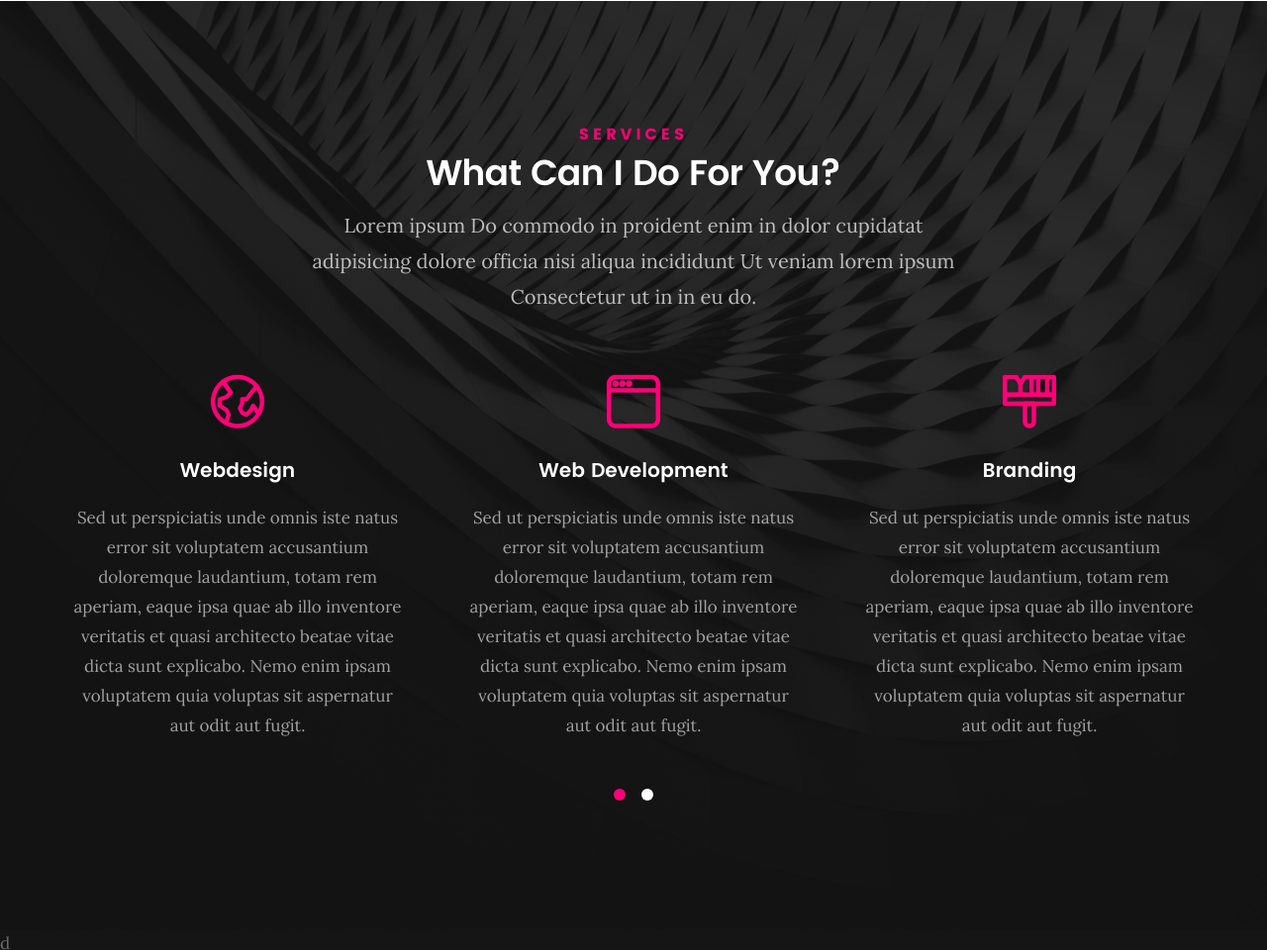
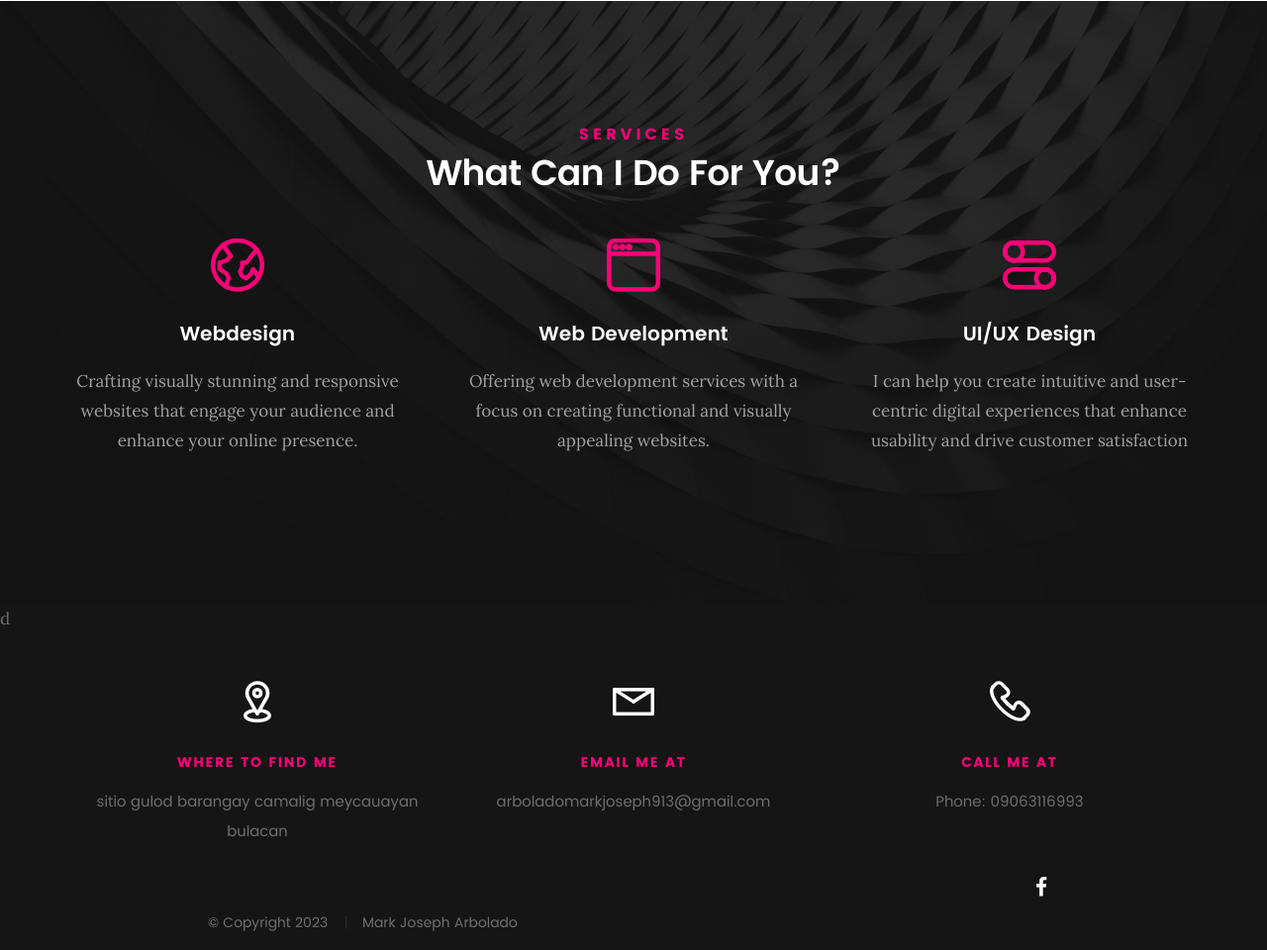
Before and after one commit to ArboladoMark/ArboladoPortfolio.github.io, a plain HTML site: page index.html in a window 1280 px wide. Shown: the part 3990-4950 px from the top of the page at 99% size. Drawn offline with Linux system fonts and the light colour scheme; files whose address does not match are found by name.

Commit message:
Update index.html

```diff
--- a/index.html
+++ b/index.html
@@ -510,9 +510,6 @@
 
    			<h5>Services</h5>
    			<h1>What Can I Do For You?</h1>
-
-   			<p class="lead">Lorem ipsum Do commodo in proident enim in dolor cupidatat adipisicing dolore officia nisi aliqua incididunt Ut veniam lorem ipsum Consectetur ut in in eu do.</p>
-
    		</div>
    	</div> <!-- /section-intro -->
 
@@ -528,7 +525,7 @@
 
 	            	 <h3>Webdesign</h3>
 
-		            <p class="desc">Sed ut perspiciatis unde omnis iste natus error sit voluptatem accusantium doloremque laudantium, totam rem aperiam, eaque ipsa quae ab illo inventore veritatis et quasi architecto beatae vitae dicta sunt explicabo. Nemo enim ipsam voluptatem quia voluptas sit aspernatur aut odit aut fugit.
+		            <p class="desc">Crafting visually stunning and responsive websites that engage your audience and enhance your online presence.
 	         		</p>
 
 	         	</div>
@@ -543,23 +540,8 @@
 
 	            	<h3>Web Development</h3>
 
-		            <p class="desc">Sed ut perspiciatis unde omnis iste natus error sit voluptatem accusantium doloremque laudantium, totam rem aperiam, eaque ipsa quae ab illo inventore veritatis et quasi architecto beatae vitae dicta sunt explicabo. Nemo enim ipsam voluptatem quia voluptas sit aspernatur aut odit aut fugit.
+		            <p class="desc">Offering web development services with a focus on creating functional and visually appealing websites.
 	         		</p>
-
-	            </div>
-
-			   </div> <!-- /service -->
-
-			   <div class="service">
-
-			   	<span class="icon"><i class="icon-paint-brush"></i></span>
-
-	            <div class="service-content">
-
-	            	<h3>Branding</h3>
-
-		            <p class="desc">Sed ut perspiciatis unde omnis iste natus error sit voluptatem accusantium doloremque laudantium, totam rem aperiam, eaque ipsa quae ab illo inventore veritatis et quasi architecto beatae vitae dicta sunt explicabo. Nemo enim ipsam voluptatem quia voluptas sit aspernatur aut odit aut fugit.
-	        			</p>
 
 	            </div>
 
@@ -573,42 +555,14 @@
 
 	            	<h3>UI/UX Design</h3>
 
-		            <p class="desc">Sed ut perspiciatis unde omnis iste natus error sit voluptatem accusantium doloremque laudantium, totam rem aperiam, eaque ipsa quae ab illo inventore veritatis et quasi architecto beatae vitae dicta sunt explicabo. Nemo enim ipsam voluptatem quia voluptas sit aspernatur aut odit aut fugit.
+		            <p class="desc">I can help you create intuitive and user-centric digital experiences that enhance usability and drive customer satisfaction
 	         		</p>
 
 	            </div>
 
 				</div> <!-- /service -->
 
-			   <div class="service">
 
-			   	<span class="icon"><i class="icon-image"></i></span>
-
-	            <div class="service-content">
-
-	            	<h3>Graphics Design</h3>
-
-		            <p class="desc">Sed ut perspiciatis unde omnis iste natus error sit voluptatem accusantium doloremque laudantium, totam rem aperiam, eaque ipsa quae ab illo inventore veritatis et quasi architecto beatae vitae dicta sunt explicabo. Nemo enim ipsam voluptatem quia voluptas sit aspernatur aut odit aut fugit.
-	        			</p>
-
-	            </div>
-
-			   </div> <!-- /service -->
-
-			   <div class="service">
-
-			   	<span class="icon"><i class="icon-chat"></i></span>
-
-	            <div class="service-content">
-
-	            	 <h3>Consultancy</h3>
-
-		            <p class="desc">Sed ut perspiciatis unde omnis iste natus error sit voluptatem accusantium doloremque laudantium, totam rem aperiam, eaque ipsa quae ab illo inventore veritatis et quasi architecto beatae vitae dicta sunt explicabo. Nemo enim ipsam voluptatem quia voluptas sit aspernatur aut odit aut fugit.
-	        			</p>
-
-	            </div>
-
-			   </div> <!-- /service -->
 
 	      </div> <!-- /services-list -->
 
@@ -642,9 +596,7 @@
    			<h5>Where to find me</h5>
 
    			<p>
-            1600 Amphitheatre Parkway<br>
-            Mountain View, CA<br>
-            94043 US
+				sitio gulod barangay camalig meycauayan bulacan
             </p>
 
    		</div>
@@ -657,8 +609,7 @@
 
    			<h5>Email Me At</h5>
 
-   			<p>someone@kardswebsite.com<br>
-			   	info@kardswebsite.com
+   			<p>arboladomarkjoseph913@gmail.com
 			   </p>
 
    		</div>
@@ -671,11 +622,8 @@
 
    			<h5>Call Me At</h5>
 
-   			<p>Phone: (+63) 555 1212<br>
-			   	Mobile: (+63) 555 0100<br>
-			     	Fax: (+63) 555 0101
+   			<p>Phone: 09063116993
 			   </p>
-
    		</div>
 
    	</div> <!-- /contact-info -->
```
